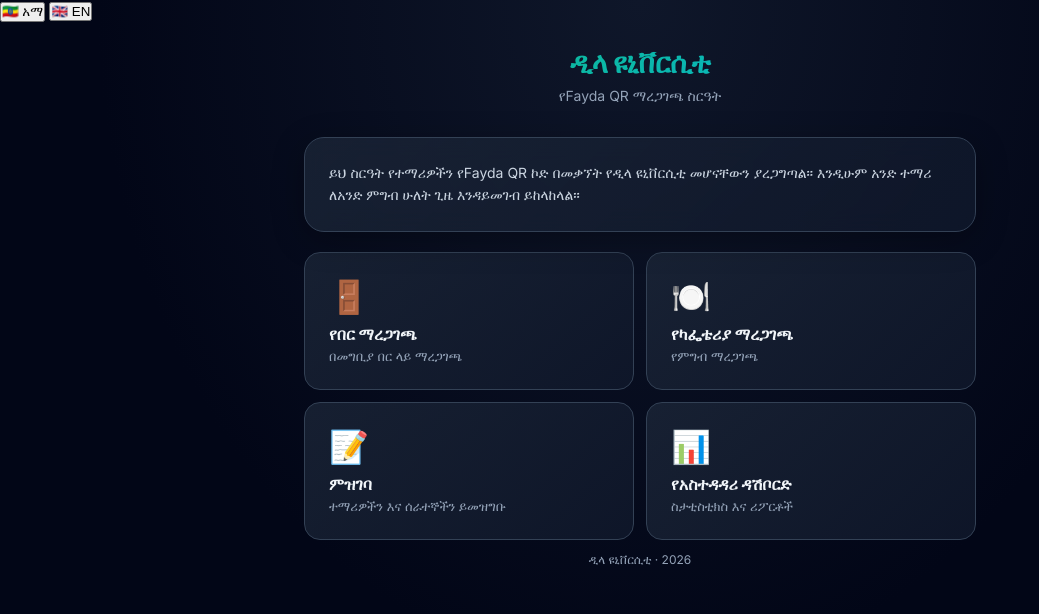
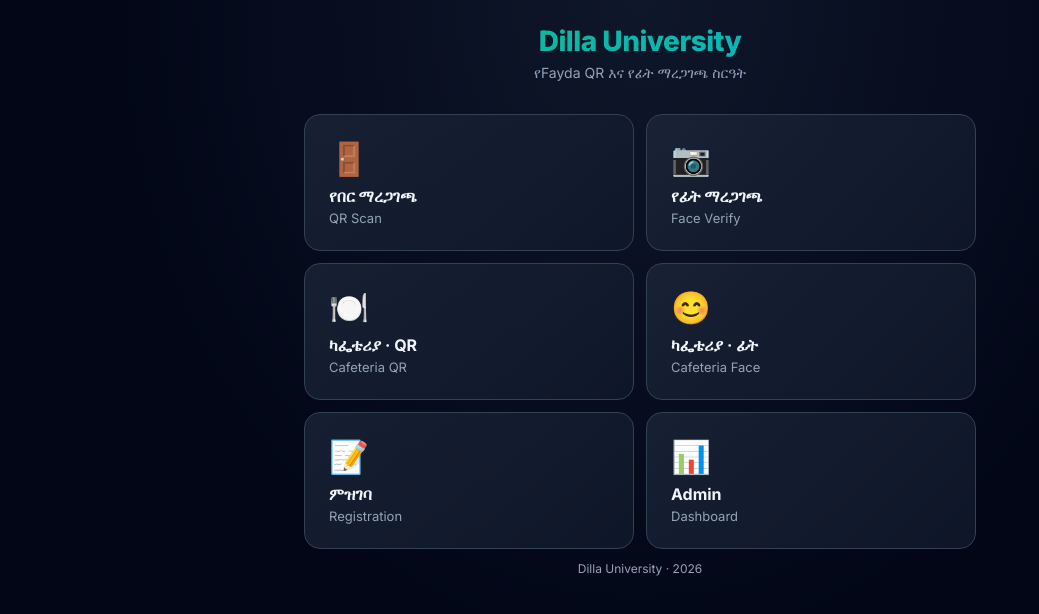
Before and after one commit to beyene4445-jpg/dilla-verifier, a website: page public/index.html in a window 1280 px wide. Shown: the whole page, without its empty margins (0-1039 px from the left). Drawn offline with Linux system fonts and the light colour scheme.

Commit message:
Refactor HTML structure and remove unused attributes

```diff
--- a/public/index.html
+++ b/public/index.html
@@ -9,53 +9,51 @@
   <link href="https://fonts.googleapis.com/css2?family=Inter:wght@400;500;600;700;800&display=swap" rel="stylesheet" />
   <link rel="stylesheet" href="/css/app.css" />
 </head>
-<body data-title-key="app.title">
-  <!-- Language Switcher -->
-  <div id="langSwitcher"></div>
-
+<body>
   <div class="container">
     <div class="header">
-      <h1 data-i18n="app.title">Dilla University</h1>
-      <p data-i18n="app.subtitle">የFayda QR ማረጋገጫ ስርዓት</p>
-    </div>
-
-    <div class="card">
-      <p style="color: var(--text-1); font-size: 14px; line-height: 1.6;" data-i18n="home.welcome">
-        ይህ ስርዓት የተማሪዎችን የFayda QR ኮድ በመቃኘት የዲላ ዩኒቨርሲቲ መሆናቸውን ያረጋግጣል።
-      </p>
+      <h1>Dilla University</h1>
+      <p>የFayda QR እና የፊት ማረጋገጫ ስርዓት</p>
     </div>
 
     <div class="nav-grid">
       <a class="nav-card" href="/gateway">
         <div class="emoji">🚪</div>
-        <div class="label" data-i18n="home.gateway">የበር ማረጋገጫ</div>
-        <div class="desc" data-i18n="home.gateway.desc">በመግቢያ በር ላይ ማረጋገጫ</div>
+        <div class="label">የበር ማረጋገጫ</div>
+        <div class="desc">QR Scan</div>
+      </a>
+      <a class="nav-card" href="/verify-face?mode=gate">
+        <div class="emoji">📷</div>
+        <div class="label">የፊት ማረጋገጫ</div>
+        <div class="desc">Face Verify</div>
       </a>
       <a class="nav-card" href="/cafeteria">
         <div class="emoji">🍽️</div>
-        <div class="label" data-i18n="home.cafeteria">የካፌቴሪያ ማረጋገጫ</div>
-        <div class="desc" data-i18n="home.cafeteria.desc">የምግብ ማረጋገጫ</div>
+        <div class="label">ካፌቴሪያ · QR</div>
+        <div class="desc">Cafeteria QR</div>
+      </a>
+      <a class="nav-card" href="/verify-face?mode=cafeteria&loc=main-cafeteria">
+        <div class="emoji">😊</div>
+        <div class="label">ካፌቴሪያ · ፊት</div>
+        <div class="desc">Cafeteria Face</div>
       </a>
       <a class="nav-card" href="/register">
         <div class="emoji">📝</div>
-        <div class="label" data-i18n="home.register">ምዝገባ</div>
-        <div class="desc" data-i18n="home.register.desc">ተማሪዎችን እና ሰራተኞችን ይመዝግቡ</div>
+        <div class="label">ምዝገባ</div>
+        <div class="desc">Registration</div>
       </a>
       <a class="nav-card" href="/admin">
         <div class="emoji">📊</div>
-        <div class="label" data-i18n="home.admin">የአስተዳዳሪ ዳሽቦርድ</div>
-        <div class="desc" data-i18n="home.admin.desc">ስታቲስቲክስ እና ሪፖርቶች</div>
+        <div class="label">Admin</div>
+        <div class="desc">Dashboard</div>
       </a>
     </div>
 
-    <p class="hint" data-i18n="home.footer">ዲላ ዩኒቨርሲቲ · 2026</p>
+    <p class="hint">Dilla University · 2026</p>
   </div>
 
-  <script src="/js/i18n.js"></script>
   <script>
-    if ('serviceWorker' in navigator) {
-      navigator.serviceWorker.register('/sw.js');
-    }
+    if ('serviceWorker' in navigator) navigator.serviceWorker.register('/sw.js');
   </script>
 </body>
 </html>
```
